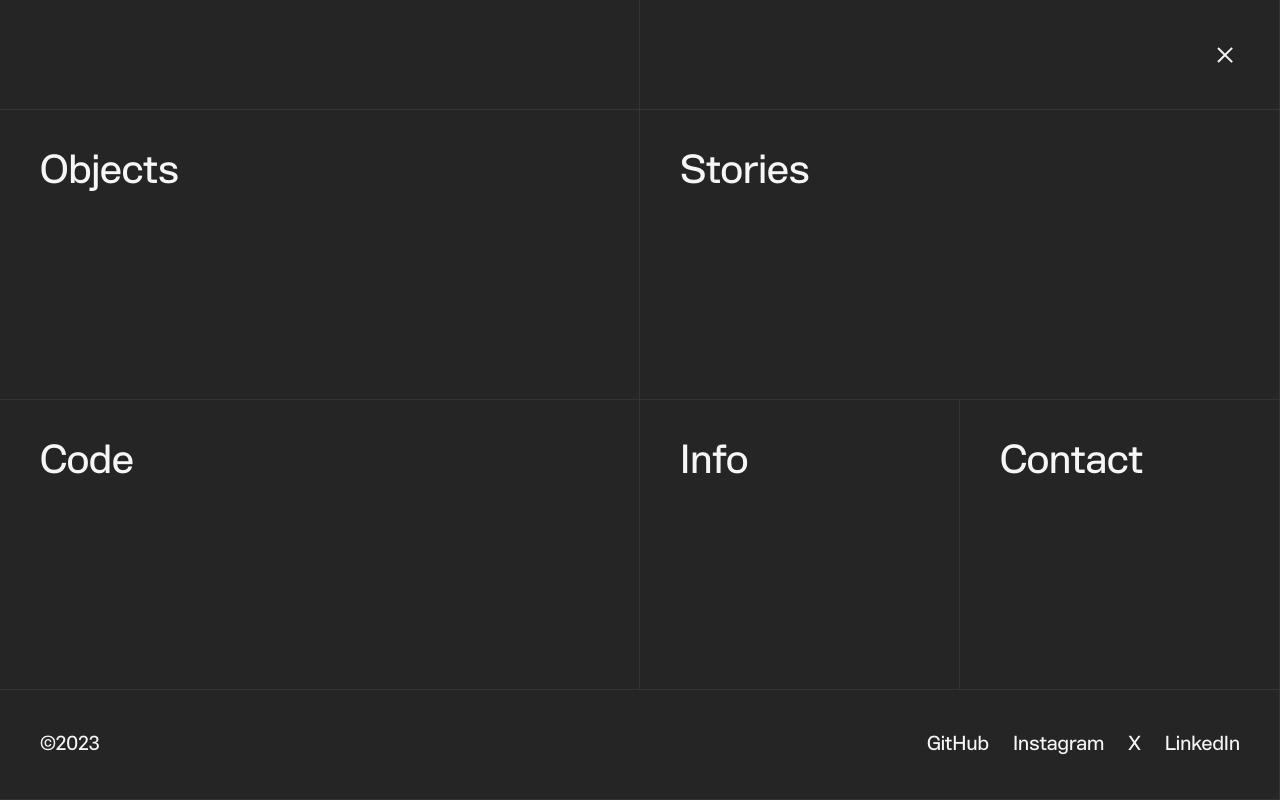
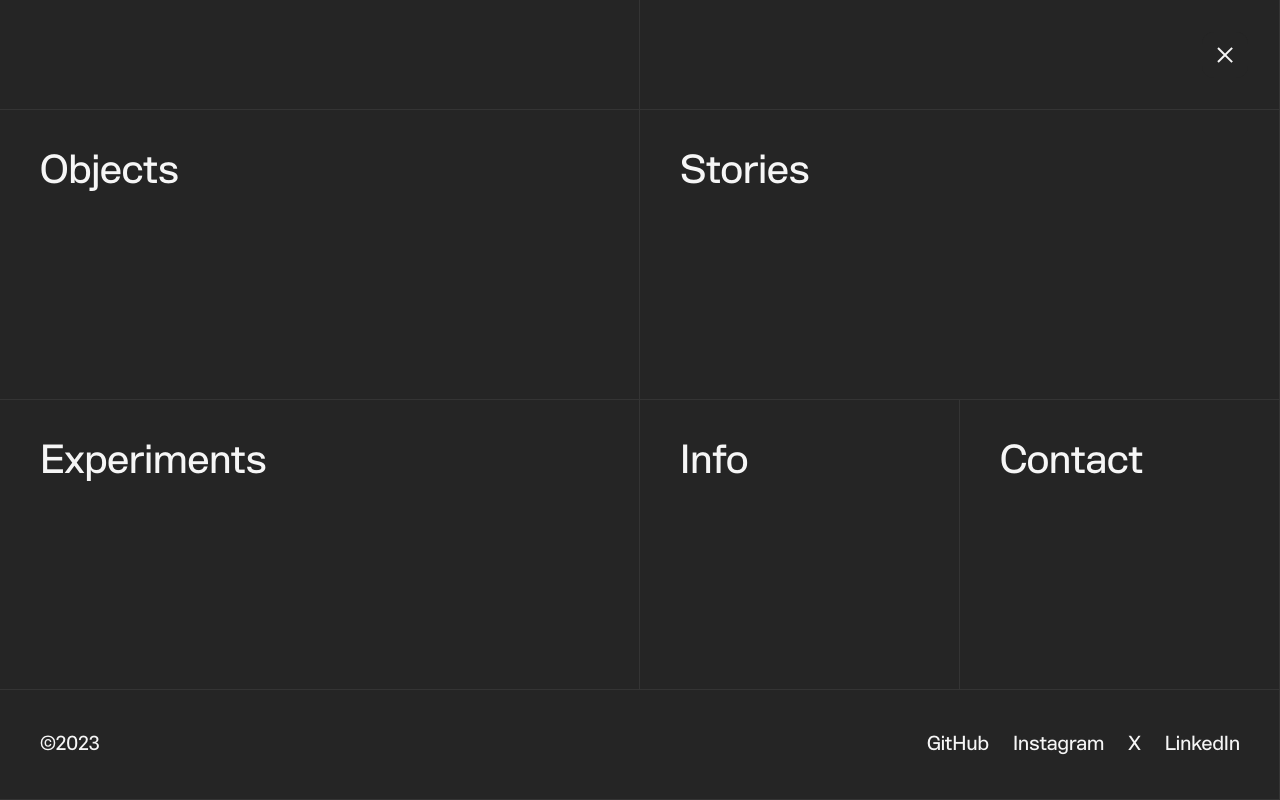
Before and after one commit to hanhanxue/230914_HanHanXue, a Next.js app: page / in a window 1280 px wide. Both pictures are taken after a click on the button 1225 px from the left and 55 px from the top of the page. Shown: the top 800 px of the page. Built offline with nearby package versions, Linux system fonts and the light colour scheme.

Commit message:
still experimenting with header categories

```diff
--- a/src/app/layout.tsx
+++ b/src/app/layout.tsx
@@ -6,13 +6,13 @@ import type { Metadata } from 'next'
 
 export const metadata: Metadata = {
   title: 'Han Han Xue',
-  description: 'Product Designer & Creative Technologist',
+  description: 'Product Designer',
   creator: 'Han Han Xue',
 
 
   openGraph: {
     title: 'Han Han Xue',
-    description: 'Product Designer & Creative Technologist',
+    description: 'Product Designer',
     url: 'https://www.hanhanxue.com/',
     siteName: 'Han Han Xue',
     images: [
--- a/src/components/global/Header.tsx
+++ b/src/components/global/Header.tsx
@@ -185,7 +185,7 @@ const Header = () => {
                 onClick={() => {
                     router.push('/')
                     handleMenuClose()}}>
-                <h2 className={`body-3xl `}>Code</h2>
+                <h2 className={`body-3xl `}>Experiments</h2>
                 </div>
 
             </div>
```
